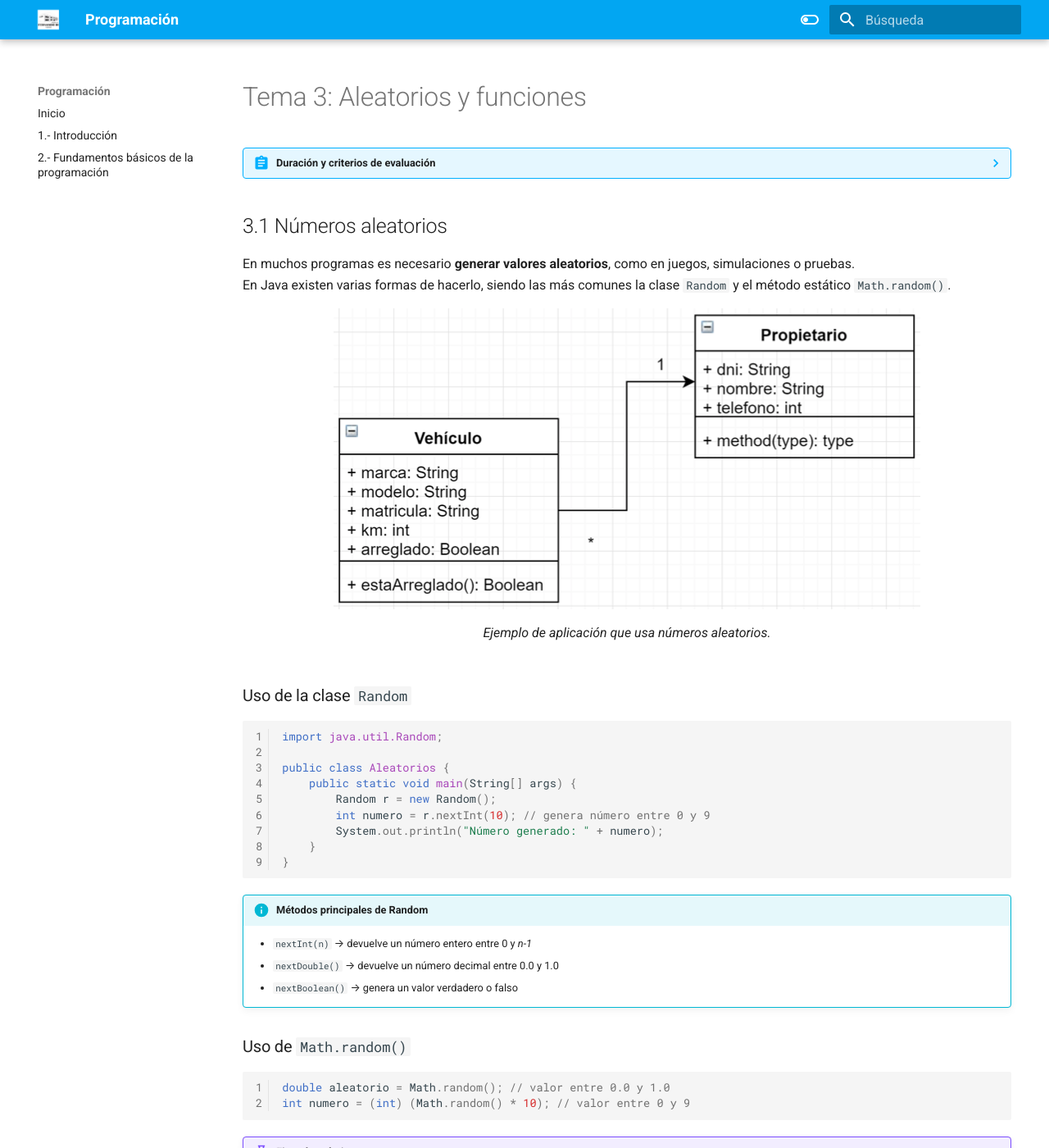
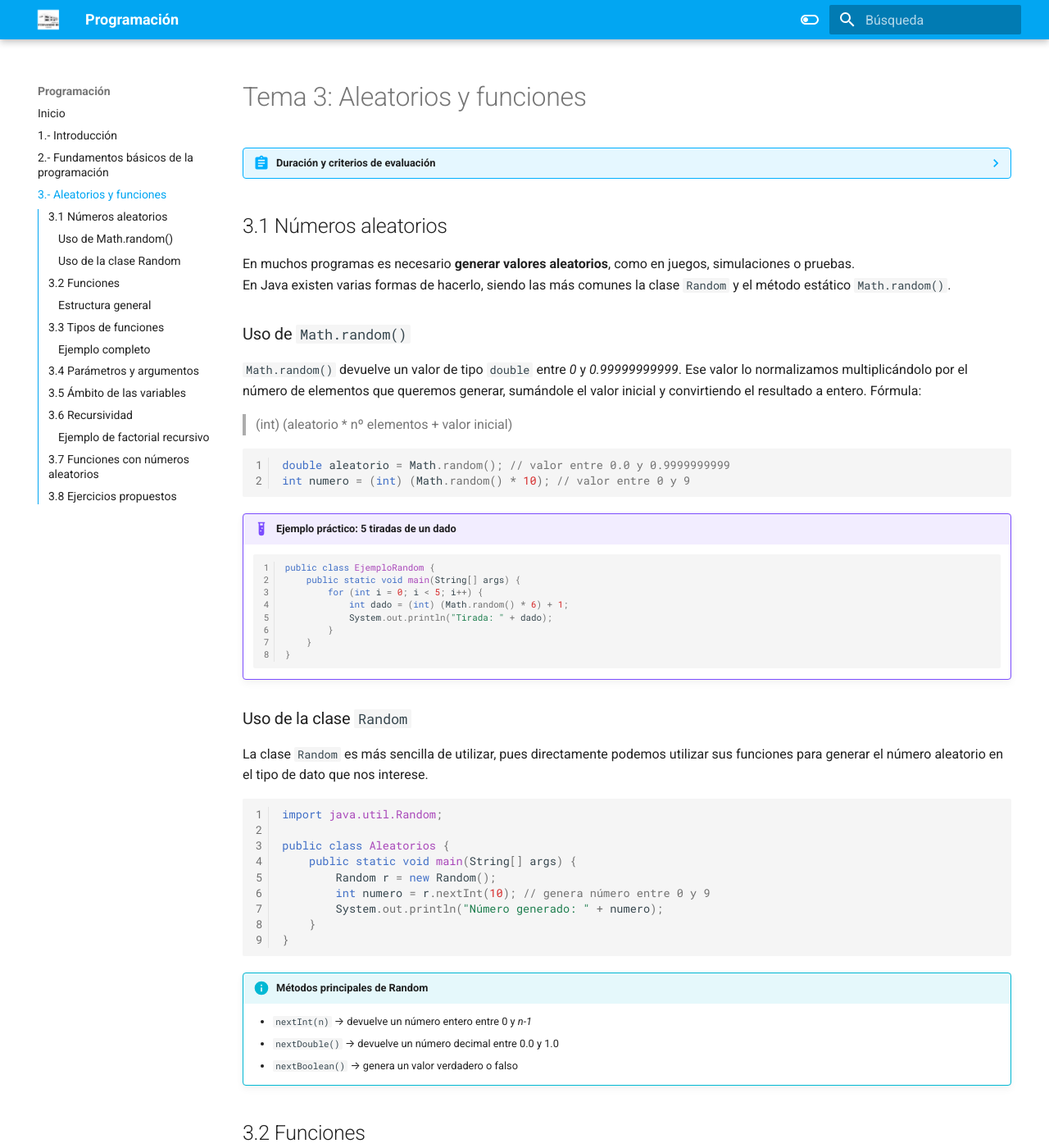
Before and after one commit to elblo/prog2526apuntes, an MkDocs documentation site: the page built from docs/03aleatorios_funciones.md, in a window 1280 px wide and 1400 px high. Shown: the whole window at 82% size. Built offline with MkDocs 1.6.1 and Material for MkDocs 9.7.7, drawn with Linux system fonts in a browser that asks for light colours; some of the changed text lies outside the part shown.

Commit message:
Añadido tema 3

````diff
--- a/docs/03aleatorios_funciones.md
+++ b/docs/03aleatorios_funciones.md
@@ -27,12 +27,32 @@
 En muchos programas es necesario **generar valores aleatorios**, como en juegos, simulaciones o pruebas.
 En Java existen varias formas de hacerlo, siendo las más comunes la clase `Random` y el método estático `Math.random()`.
 
-<figure>
-  <img src="imagenes/03/progt03-01.png" />
-  <figcaption>Ejemplo de aplicación que usa números aleatorios.</figcaption>
-</figure>
+### Uso de `Math.random()`
+
+`Math.random()` devuelve un valor de tipo `double` entre *0* y *0.99999999999*. Ese valor lo normalizamos multiplicándolo por el número de elementos que queremos generar, sumándole el valor inicial y convirtiendo el resultado a entero. Fórmula:
+
+> (int) (aleatorio * nº elementos + valor inicial)
+
+```java
+double aleatorio = Math.random(); // valor entre 0.0 y 0.9999999999
+int numero = (int) (Math.random() * 10); // valor entre 0 y 9
+```
+
+!!! example "Ejemplo práctico: 5 tiradas de un dado"
+    ```java
+    public class EjemploRandom {
+        public static void main(String[] args) {
+            for (int i = 0; i < 5; i++) {
+                int dado = (int) (Math.random() * 6) + 1;
+                System.out.println("Tirada: " + dado);
+            }
+        }
+    }
+    ```
 
 ### Uso de la clase `Random`
+
+La clase `Random` es más sencilla de utilizar, pues directamente podemos utilizar sus funciones para generar el número aleatorio en el tipo de dato que nos interese.
 
 ```java
 import java.util.Random;
@@ -50,25 +70,6 @@ public class Aleatorios {
     - `nextInt(n)` → devuelve un número entero entre 0 y *n-1*
     - `nextDouble()` → devuelve un número decimal entre 0.0 y 1.0
     - `nextBoolean()` → genera un valor verdadero o falso
-
-### Uso de `Math.random()`
-
-```java
-double aleatorio = Math.random(); // valor entre 0.0 y 1.0
-int numero = (int) (Math.random() * 10); // valor entre 0 y 9
-```
-
-!!! example "Ejemplo práctico"
-    ```java
-    public class EjemploRandom {
-        public static void main(String[] args) {
-            for (int i = 0; i < 5; i++) {
-                int dado = (int) (Math.random() * 6) + 1;
-                System.out.println("Tirada: " + dado);
-            }
-        }
-    }
-    ```
 
 ## 3.2 Funciones
 
@@ -97,11 +98,6 @@ public static int sumar(int a, int b) {
     - Mejoran la **legibilidad** y **mantenimiento**.
     - Permiten **aislar errores** y depurar más fácilmente.
 
-<figure>
-  <img src="imagenes/03/progt03-02.png" />
-  <figcaption>Estructura general de un método en Java.</figcaption>
-</figure>
-
 ## 3.3 Tipos de funciones
 
 Podemos clasificar las funciones según **reciban o no parámetros** y **devuelvan o no un valor**.
@@ -135,6 +125,13 @@ public class EjemploFunciones {
     static int sumar(int a, int b) {
         return a + b;
     }
+
+    public static void main(String[] args) {
+        saludar();
+        mostrar("¡Bienvenido a Java!");
+        int resultado = sumar(5, 3);
+        System.out.println("Resultado: " + resultado);
+    }
 }
 ```
 
@@ -142,10 +139,10 @@ public class EjemploFunciones {
 
 Cuando una función necesita datos externos, en la definición de la función los indicamos mediante **parámetros** y en la llamada mediante **argumentos**.
 
-En Java el paso de parámetros se realiza **por valor**, lo que significa que la función recibe una copia de los datos.
+En Java el paso de parámetros de tipos primitivos (int, double, float, char, String...) se realiza **por valor**, lo que significa que la función recibe una copia de los datos. Sólo se pasan **por referencia** los arrays y objetos.
 
 <figure>
-  <img src="imagenes/03/progt03-03.png" />
+  <img src="imagenes/03/passByReferenceOrValue.gif" />
   <figcaption>Paso de parámetros a funciones en Java.</figcaption>
 </figure>
 
@@ -166,14 +163,13 @@ public class PasoPorValor {
 }
 ```
 
-!!! info "Resultado"
+??? info "Resultado del ejemplo"
     Dentro de la función: 10
     Fuera de la función: 5
 
 ## 3.5 Ámbito de las variables
 
-Las variables tienen un **ámbito** (scope) que determina desde dónde pueden usarse.
-Una variable declarada dentro de una función es **local**; fuera de ella, **global** (aunque en Java, las variables de clase son atributos).
+Las variables tienen un **ámbito** (scope) que determina desde dónde pueden usarse. Una variable declarada dentro de una función es **local**; fuera de ella, **global** (aunque en Java, las variables de clase son atributos).
 
 ```java
 public class Ambito {
@@ -188,19 +184,36 @@ public class Ambito {
 ```
 
 !!! tip "Recuerda"
-    Las variables locales se crean al entrar en la función y se destruyen al salir.
+    Las variables locales se crean al entrar en la función y se destruyen al salir de la misma.
+
+    Hay que evitar el uso de variables globales siempre que sea posible.
 
 ## 3.6 Recursividad
 
-Una función puede **llamarse a sí misma**, lo que se denomina *recursividad*. Debe tener una **condición de parada** para evitar llamadas infinitas.
+Una función puede **llamarse a sí misma**, lo que se denomina *recursividad*. Debe tener una **condición de parada** o caso base para evitar llamadas infinitas.
+
+El caso del factorial de un número puede resolverse de forma iterativa:
+
+<figure>
+  <img src="imagenes/03/progt03-recursividad01.png" />
+  <figcaption>Explicación matemática de factorial</figcaption>
+</figure>
+
+El factorial también se puede definir recursivamente identificando su caso base y caso recursivo:
+
+<figure>
+  <img src="imagenes/03/progt03-recursividad02.png" />
+  <figcaption>Caso base y caso recursivo del factorial</figcaption>
+</figure>
+
 
 ### Ejemplo de factorial recursivo
 
 ```java
 public class Factorial {
     static int factorial(int n) {
-        if (n == 0) return 1; // Condición de parada
-        else return n * factorial(n - 1);
+        if (n == 0) return 1; // Condición de parada o caso base
+        else return n * factorial(n - 1); // Caso recursivo
     }
 
     public static void main(String[] args) {
@@ -233,11 +246,6 @@ public class Lanzamiento {
 }
 ```
 
-<figure>
-  <img src="imagenes/03/progt03-04.png" />
-  <figcaption>Ejemplo de función con valores aleatorios.</figcaption>
-</figure>
-
 ## 3.8 Ejercicios propuestos
 
 301. Crea una función que reciba dos números enteros y devuelva el mayor.
@@ -246,49 +254,3 @@ public class Lanzamiento {
 304. Implementa una función que reciba un número y devuelva su factorial.
 305. Realiza un programa que genere 10 números aleatorios y calcule su media.
 306. Haz un programa que use una función para comprobar si un número es primo.
-
-??? info "Solución ejercicio 303"
-    ```java
-    import java.util.Random;
-    public class Dado {
-        static int lanzar() {
-            Random r = new Random();
-            return r.nextInt(6) + 1;
-        }
-        public static void main(String[] args) {
-            System.out.println("Resultado: " + lanzar());
-        }
-    }
-    ```
-
-??? info "Solución ejercicio 304"
-    ```java
-    public class Factorial {
-        static int factorial(int n) {
-            if (n == 0) return 1;
-            else return n * factorial(n - 1);
-        }
-        public static void main(String[] args) {
-            System.out.println("Factorial de 5: " + factorial(5));
-        }
-    }
-    ```
-
-??? info "Solución ejercicio 306"
-    ```java
-    public class Primo {
-        static boolean esPrimo(int n) {
-            if (n <= 1) return false;
-            for (int i = 2; i <= Math.sqrt(n); i++) {
-                if (n % i == 0) return false;
-            }
-            return true;
-        }
-
-        public static void main(String[] args) {
-            for (int i = 1; i <= 10; i++) {
-                System.out.println(i + " es primo? " + esPrimo(i));
-            }
-        }
-    }
-    ```
--- a/mkdocs.yml
+++ b/mkdocs.yml
@@ -6,6 +6,7 @@ nav:
   - "Inicio": "index.md"
   - "1.- Introducción": "01introduccion.md"
   - "2.- Fundamentos básicos de la programación": "02fundamentos.md"
+  - "3.- Aleatorios y funciones": "03aleatorios_funciones.md"
   #- "Actividades resueltas": # Importante al ser categoría, NO enlazar a ningún md
   #  - "Tema 8": "08actividadesResueltas.md"
   #  - "Tema 9": "09actividadesResueltas.md"
````
Also changed, not shown: other parts of docs/03aleatorios_funciones.md (+0 -6 lines), docs/imagenes/03/passByReferenceOrValue.gif (added), docs/imagenes/03/progt03-recursividad01.png (added), docs/imagenes/03/progt03-recursividad02.png (added).
